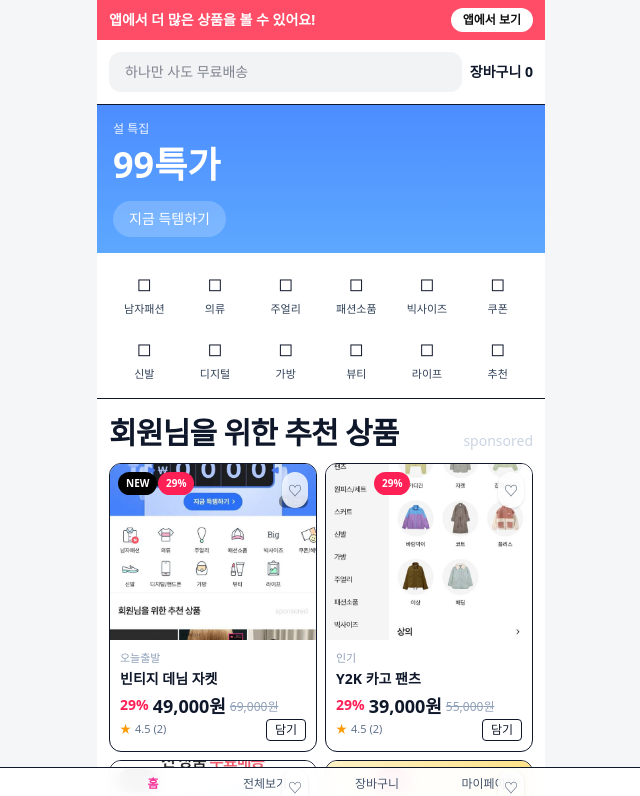
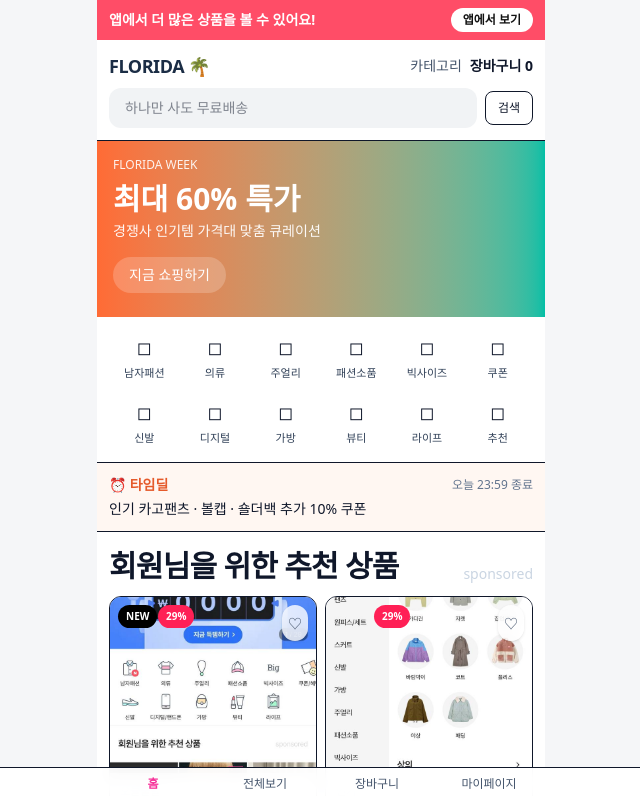
Before and after one commit to dudqks0319-cpu/florida-shop, a Next.js app: page /florida in a window 1280 px wide. Shown: the top 796 px of the page, without its empty margins (319-959 px from the left). Built offline with nearby package versions, Linux system fonts and the light colour scheme.

Commit message:
Upgrade Florida home with modular header, hero, category, and timedeal sections

```diff
--- a/src/app/florida/page.tsx
+++ b/src/app/florida/page.tsx
@@ -1,14 +1,15 @@
 "use client";
 
-import Link from "next/link";
 import { useMemo, useState } from "react";
 import { FLORIDA_PRODUCTS } from "@/lib/florida-products";
 import { getCart, getWish, pushRecent, setCart, setWish } from "@/lib/florida-store";
 import { getBannerImage, getImageOverrides } from "@/lib/florida-admin";
 import ProductCard from "@/components/product/ProductCard";
 import BottomNav from "@/components/layout/BottomNav";
-
-const QUICK_MENUS = ["남자패션", "의류", "주얼리", "패션소품", "빅사이즈", "쿠폰", "신발", "디지털", "가방", "뷰티", "라이프", "추천"];
+import Header from "@/components/layout/Header";
+import HeroBanner from "@/components/home/HeroBanner";
+import CategoryBar from "@/components/home/CategoryBar";
+import TimeDeal from "@/components/home/TimeDeal";
 
 export default function FloridaPage() {
   const [wish, setWishState] = useState<Record<string, boolean>>(() => getWish());
@@ -40,35 +41,10 @@ export default function FloridaPage() {
           <button className="bg-white text-[#111] rounded-full px-3 py-1 text-xs font-semibold">앱에서 보기</button>
         </div>
 
-        <header className="px-3 py-3 border-b">
-          <div className="grid grid-cols-[1fr_auto] gap-2 items-center">
-            <input className="bg-[#f1f3f5] rounded-xl px-4 py-2.5 text-sm" placeholder="하나만 사도 무료배송" />
-            <Link href="/florida/cart" className="text-sm font-semibold">장바구니 {cartCount}</Link>
-          </div>
-        </header>
-
-        <section className="text-white p-0">
-          {banner ? (
-            <img src={banner} alt="메인 배너" className="w-full h-40 object-cover" />
-          ) : (
-            <div className="bg-gradient-to-b from-[#4d8dff] to-[#5da8ff] p-4">
-              <p className="text-xs opacity-90">설 특집</p>
-              <h2 className="text-4xl font-black mt-2">99특가</h2>
-              <button className="mt-4 bg-white/20 rounded-full px-4 py-2 text-sm">지금 득템하기</button>
-            </div>
-          )}
-        </section>
-
-        <section className="px-3 py-4 border-b bg-white">
-          <div className="grid grid-cols-6 gap-y-4 text-center">
-            {QUICK_MENUS.map((m) => (
-              <button key={m} className="flex flex-col items-center gap-1">
-                <span className="text-lg">◻︎</span>
-                <span className="text-[11px] text-slate-700">{m}</span>
-              </button>
-            ))}
-          </div>
-        </section>
+        <Header cartCount={cartCount} />
+        <HeroBanner image={banner || undefined} />
+        <CategoryBar />
+        <TimeDeal />
 
         <section className="px-3 py-4">
           <div className="flex items-end justify-between">
--- /dev/null
+++ b/src/components/home/CategoryBar.tsx
@@ -0,0 +1,18 @@
+"use client";
+
+const QUICK_MENUS = ["남자패션", "의류", "주얼리", "패션소품", "빅사이즈", "쿠폰", "신발", "디지털", "가방", "뷰티", "라이프", "추천"];
+
+export default function CategoryBar() {
+  return (
+    <section className="px-3 py-4 border-b bg-white">
+      <div className="grid grid-cols-6 gap-y-4 text-center">
+        {QUICK_MENUS.map((m) => (
+          <button key={m} className="flex flex-col items-center gap-1">
+            <span className="text-lg">◻︎</span>
+            <span className="text-[11px] text-slate-700">{m}</span>
+          </button>
+        ))}
+      </div>
+    </section>
+  );
+}
--- /dev/null
+++ b/src/components/home/HeroBanner.tsx
@@ -0,0 +1,20 @@
+"use client";
+
+type HeroBannerProps = {
+  image?: string;
+};
+
+export default function HeroBanner({ image }: HeroBannerProps) {
+  if (image) {
+    return <img src={image} alt="메인 배너" className="w-full h-44 object-cover" />;
+  }
+
+  return (
+    <div className="bg-gradient-to-r from-[#FF6B35] to-[#00BFA6] text-white p-4 h-44">
+      <p className="text-xs opacity-90">FLORIDA WEEK</p>
+      <h2 className="text-3xl font-black mt-2">최대 60% 특가</h2>
+      <p className="text-sm mt-1 opacity-95">경쟁사 인기템 가격대 맞춤 큐레이션</p>
+      <button className="mt-4 bg-white/20 rounded-full px-4 py-2 text-sm">지금 쇼핑하기</button>
+    </div>
+  );
+}
--- /dev/null
+++ b/src/components/home/TimeDeal.tsx
@@ -0,0 +1,13 @@
+"use client";
+
+export default function TimeDeal() {
+  return (
+    <section className="px-3 py-3 border-b bg-[#fff7f2]">
+      <div className="flex items-center justify-between">
+        <p className="font-bold text-sm text-[#E55A2B]">⏰ 타임딜</p>
+        <p className="text-xs text-slate-500">오늘 23:59 종료</p>
+      </div>
+      <p className="mt-1 text-sm">인기 카고팬츠 · 볼캡 · 숄더백 추가 10% 쿠폰</p>
+    </section>
+  );
+}
--- /dev/null
+++ b/src/components/layout/Header.tsx
@@ -0,0 +1,27 @@
+"use client";
+
+import Link from "next/link";
+
+type HeaderProps = {
+  cartCount: number;
+};
+
+export default function Header({ cartCount }: HeaderProps) {
+  return (
+    <header className="px-3 py-3 border-b bg-white sticky top-0 z-20">
+      <div className="flex items-center justify-between gap-2">
+        <Link href="/florida" className="text-lg font-black tracking-tight text-[#1B2D45]">
+          FLORIDA <span className="text-[#FF6B35]">🌴</span>
+        </Link>
+        <div className="flex items-center gap-2 text-sm">
+          <Link href="/florida/all" className="text-slate-600">카테고리</Link>
+          <Link href="/florida/cart" className="font-semibold">장바구니 {cartCount}</Link>
+        </div>
+      </div>
+      <div className="mt-2 grid grid-cols-[1fr_auto] gap-2 items-center">
+        <input className="bg-[#f1f3f5] rounded-xl px-4 py-2.5 text-sm" placeholder="하나만 사도 무료배송" />
+        <button className="text-xs px-3 py-2 rounded-lg border">검색</button>
+      </div>
+    </header>
+  );
+}
```
